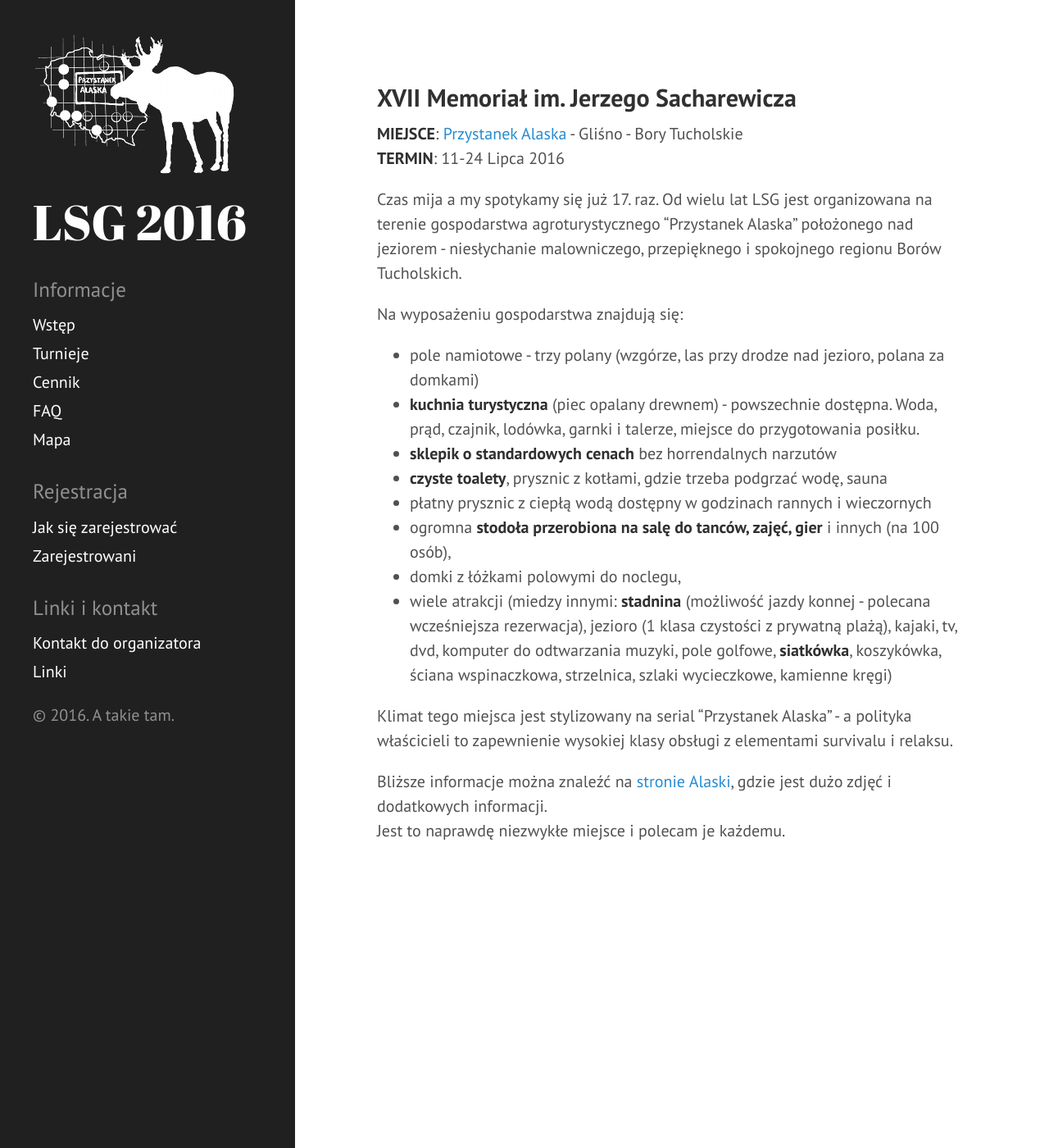
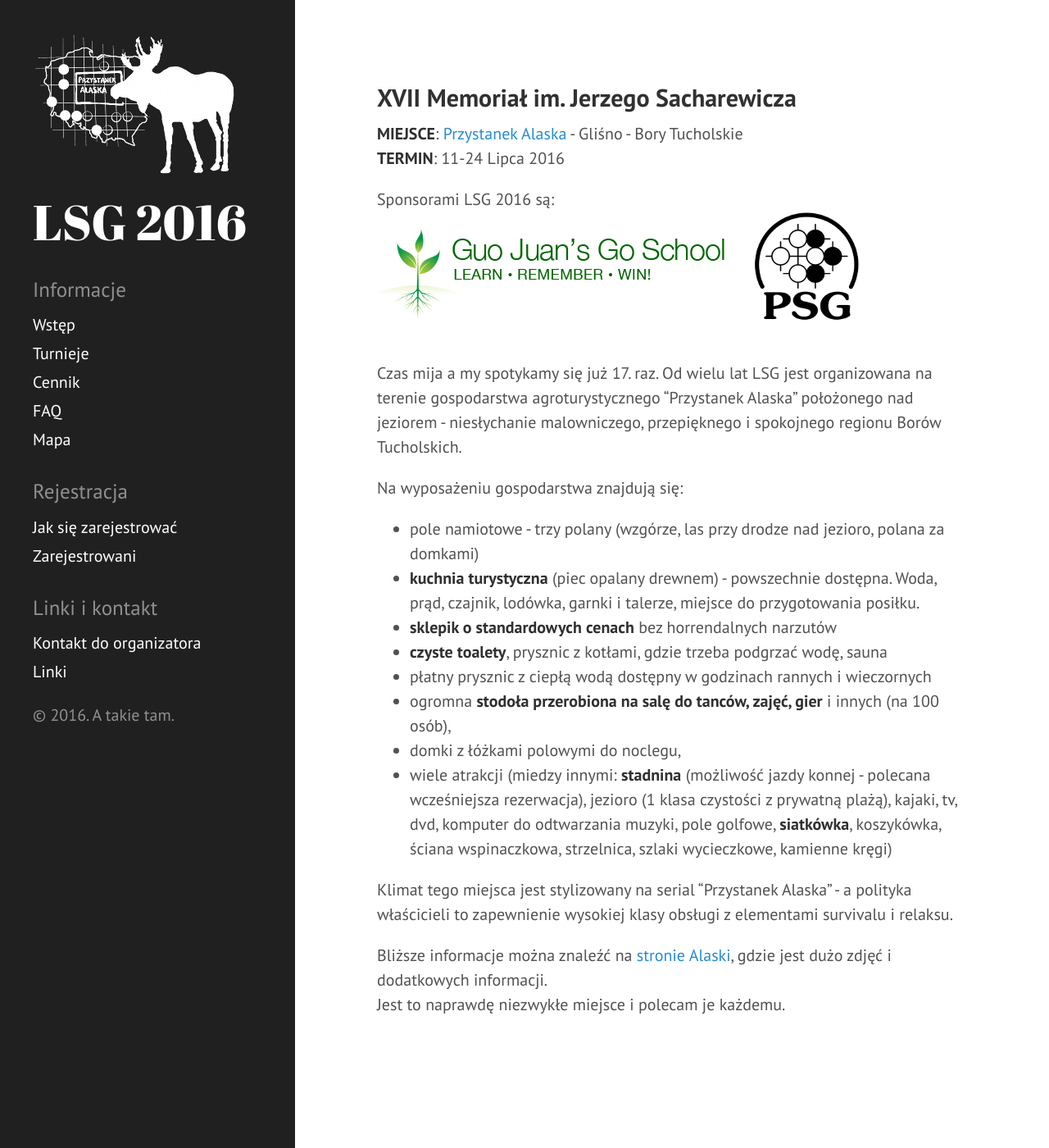
Before and after one commit to tasuki/lsg, a Jekyll site: the page built from index.md, in a window 1280 px wide and 1400 px high. Shown: the whole window at 82% size. Built offline with Jekyll 4.4.1, drawn with Linux system fonts in a browser that asks for light colours; Markdown is read by kramdown in place of the engine named in the settings.

Commit message:
Add sponsors

```diff
--- a/index.md
+++ b/index.md
@@ -7,6 +7,12 @@ title: Wstęp
 
 **MIEJSCE**: [Przystanek Alaska](http://www.alaska.sundar.pl/) - Gliśno - Bory Tucholskie
 **TERMIN**: 11-24 Lipca 2016
+
+<p class="sponsors">
+Sponsorami LSG 2016 są:<br>
+<a href="https://internetgoschool.com/"><img src="public/GJIGS_logo.png"></a>
+<a href="http://psg.go.art.pl/"><img src="public/psg_logo.png"></a>
+</p>
 
 Czas mija a my spotykamy się już 17. raz. Od wielu lat LSG jest organizowana na terenie gospodarstwa agroturystycznego "Przystanek Alaska" położonego nad jeziorem - niesłychanie malowniczego, przepięknego i spokojnego regionu Borów Tucholskich.
 
--- a/public/css/poole.css
+++ b/public/css/poole.css
@@ -235,6 +235,11 @@ img {
   border-radius: 5px;
 }
 
+.sponsors img {
+  display: inline;
+  margin-right: 30px;
+}
+
 /* Tables */
 table {
   margin-bottom: 1rem;
```
Also changed, not shown: public/GJIGS_logo.png (added), public/psg_logo.png (added).
